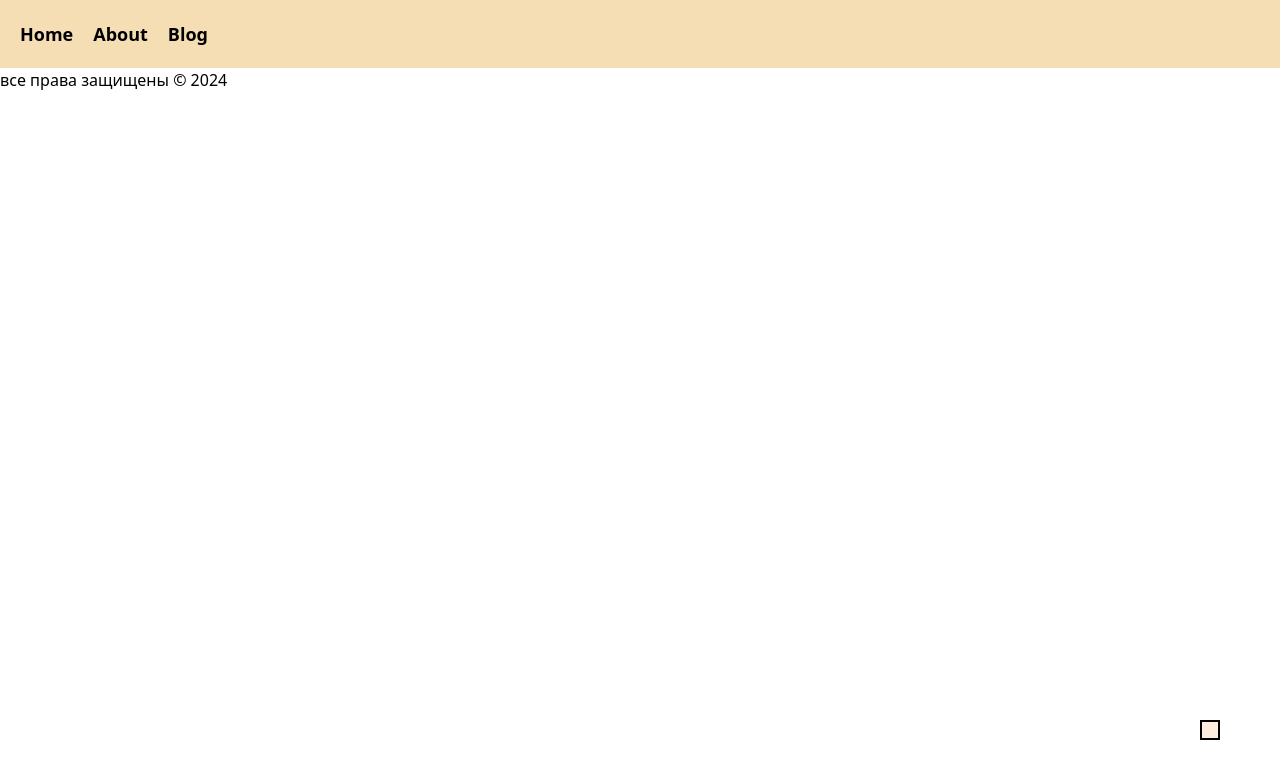
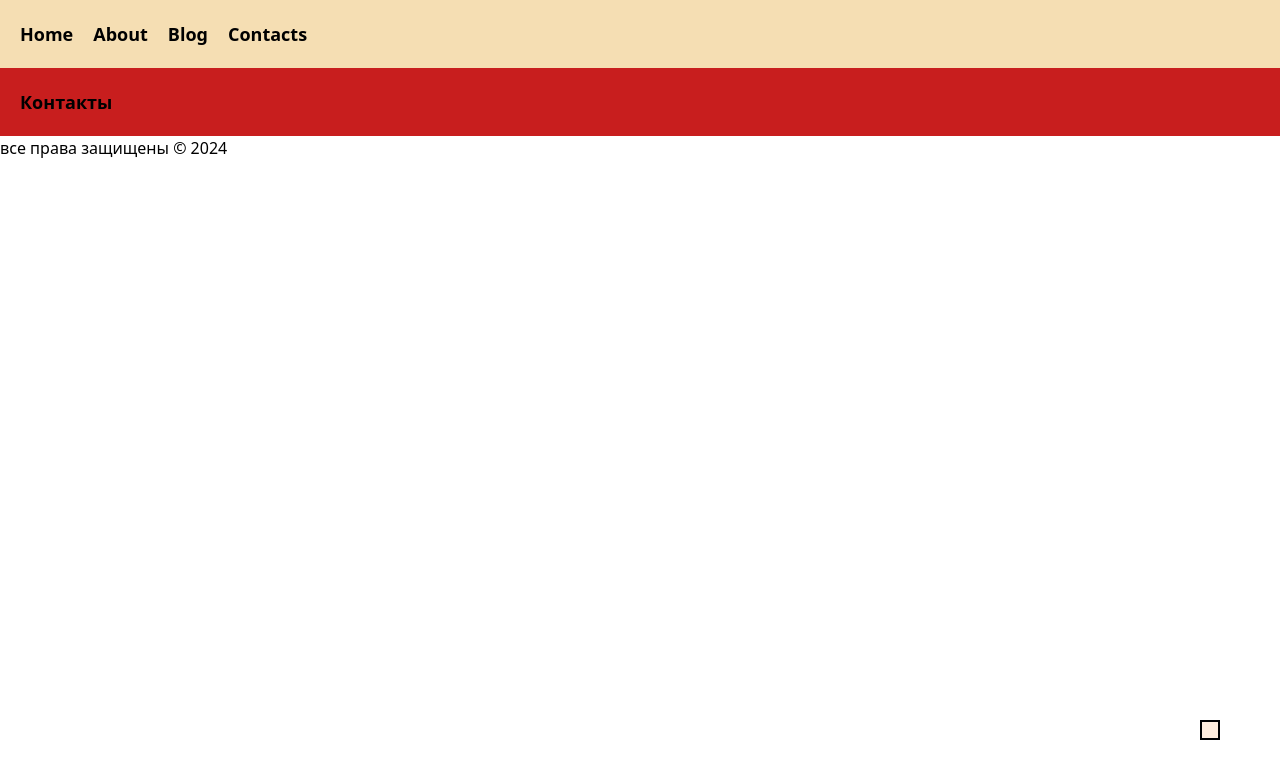
Before and after one commit to Alena152197/vue, a Vue app in the folder client/: page /contact in a window 1280 px wide. Shown: the top 778 px of the page. Built offline with nearby package versions, Linux system fonts and the light colour scheme.

Commit message:
домашнее

```diff
--- a/client/src/App.vue
+++ b/client/src/App.vue
@@ -12,7 +12,7 @@
           <RouterLink to="/">Home</RouterLink>
           <RouterLink to="/about">About</RouterLink>
           <RouterLink to="/blog">Blog</RouterLink>
-
+          <RouterLink to="/contact">Contacts</RouterLink>
         </nav>
 
       </header>
--- a/client/src/router/index.js
+++ b/client/src/router/index.js
@@ -3,6 +3,7 @@ import HomeView from '../views/HomeView.vue'
 import AboutView from '../views/AboutView.vue'
 import BlogView from '../views/BlogView.vue'
 import PostView from '../views/PostView.vue'
+import ContactView from '../views/ContactView.vue'
 
 const router = createRouter({
   history: createWebHistory(import.meta.env.BASE_URL),
@@ -26,6 +27,11 @@ const router = createRouter({
         path: '/post/:id',
         name: 'post',
         component: PostView
+    },
+    {
+        path: '/contact',
+        name: 'contacts',
+        component: ContactView
     }
 ]
 })
--- /dev/null
+++ b/client/src/views/ContactView.vue
@@ -0,0 +1,5 @@
+<template>
+    <div class="bg-red-700">
+        <h1 class="p-5 text-lg font-bold">Контакты</h1>
+    </div>
+</template>
```
